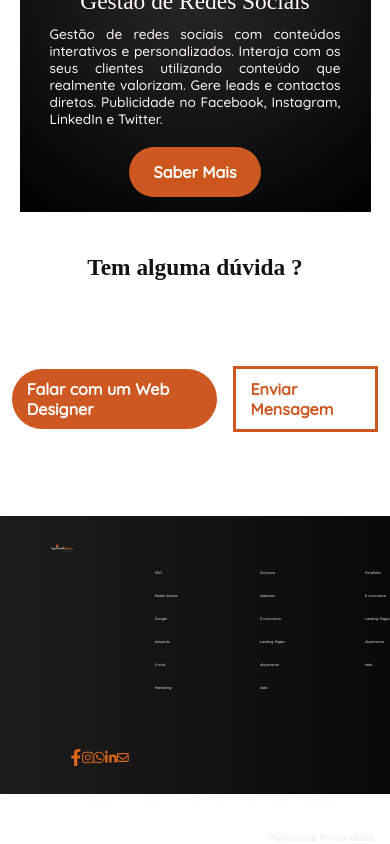
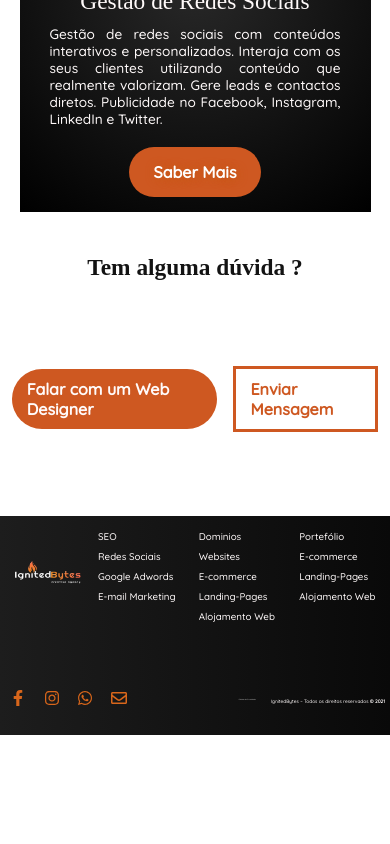
Before and after one commit to Stritle/iBytesSite, a React (Create React App) app: page / in a window 390 px wide. Shown: the part 5184-6028 px from the top of the page. After the commit the page ends 5919 px from the top, so only its background shows below. Built offline with nearby package versions, Linux system fonts and the light colour scheme; a web font is replaced by a local one.

Commit message:
first commit

```diff
--- a/src/App.css
+++ b/src/App.css
@@ -173,37 +173,75 @@ h1 {
   color: snow;
 }
 
-.content-links a {
+.content-links .container-content-links {
+  width: 100%;
+  margin-left: 50px;
+  margin-top: 20px;
+}
+
+.content-links .container-content-links a {
   text-decoration: none;
   color: snow;
   -webkit-transition: 0.7s;
   transition: 0.7s;
 }
 
-.content-links a:hover {
+.content-links .container-content-links a:hover {
   opacity: 0.5;
-}
-
-.content-links .container-content-links {
-  width: 100%;
-  margin-left: 50px;
-  margin-top: 20px;
-}
-
-.content-links .container-content-links p {
-  font-size: 1vw;
-  line-height: 17px;
 }
 
 .content-links .container-content-links-1 {
   width: 100%;
   margin-left: 80px;
-  margin-top: 5vh;
+  margin-top: 8vh;
 }
 
 .content-links .container-content-links-1 a {
   font-size: 0.9vw;
-  line-height: 17px;
+  text-decoration: none;
+}
+
+@media (max-width: 850px) {
+  .content-links {
+    margin-top: 1vh;
+    height: 18vh;
+    width: 100%;
+    background: #1d1d1d;
+    background: -webkit-gradient(linear, left top, right top, from(#1d1d1d), to(#090909));
+    background: linear-gradient(90deg, #1d1d1d 0%, #090909 100%);
+    color: snow;
+    display: -webkit-box;
+    display: -ms-flexbox;
+    display: flex;
+    -webkit-box-pack: justify;
+        -ms-flex-pack: justify;
+            justify-content: space-between;
+  }
+  .content-links .container-content-links {
+    width: 25%;
+    margin-left: 10px;
+    margin-top: 0px;
+  }
+  .content-links .container-content-links a img {
+    text-decoration: none;
+    width: 20vw;
+    -webkit-transition: 0.7s;
+    transition: 0.7s;
+    margin-top: 5vh;
+  }
+  .content-links .container-content-links a img:hover {
+    opacity: 0.5;
+  }
+  .content-links .container-content-links-1 {
+    width: 100%;
+    margin-left: 10px;
+    margin-top: 1vh;
+  }
+  .content-links .container-content-links-1 a {
+    font-size: 2.5vw;
+    line-height: 5px;
+    text-decoration: none;
+  }
 }
 
 .instagram-content {
@@ -346,7 +384,6 @@ h1 {
   float: left;
   width: 100%;
   height: 8vh;
-  color: #d8661b;
   background: #1d1d1d;
   background: -webkit-gradient(linear, left top, right top, from(#1d1d1d), to(#090909));
   background: linear-gradient(90deg, #1d1d1d 0%, #090909 100%);
@@ -361,9 +398,13 @@ h1 {
           justify-content: space-between;
   float: left;
   width: 15%;
-  font-size: 17px;
   margin-left: 70px;
   margin-top: 22px;
+}
+
+.footer .socialMediaIcons a {
+  color: #d8661b;
+  font-size: 1.5rem;
 }
 
 .footer .footer-links {
@@ -395,6 +436,54 @@ h1 {
 .footer .footer-text img {
   margin-top: 10px;
   width: 100px;
+}
+
+@media (max-width: 850px) {
+  .footer {
+    float: left;
+    width: 100%;
+    height: 8vh;
+    color: #d8661b;
+    background: #1d1d1d;
+    background: -webkit-gradient(linear, left top, right top, from(#1d1d1d), to(#090909));
+    background: linear-gradient(90deg, #1d1d1d 0%, #090909 100%);
+  }
+  .footer .socialMediaIcons {
+    display: -webkit-box;
+    display: -ms-flexbox;
+    display: flex;
+    -webkit-box-pack: justify;
+        -ms-flex-pack: justify;
+            justify-content: space-between;
+    width: 30%;
+    margin-left: 10px;
+  }
+  .footer .socialMediaIcons a {
+    font-size: 1rem;
+    color: #d8661b;
+  }
+  .footer .footer-links {
+    margin-top: 30px;
+    margin-right: 15px;
+    float: right;
+    font-size: 0.1rem;
+  }
+  .footer .footer-links a {
+    color: #ebebeb;
+    text-decoration: none;
+  }
+  .footer .footer-text {
+    display: -webkit-box;
+    display: -ms-flexbox;
+    display: flex;
+    margin-top: 5px;
+    margin-right: 5px;
+    float: right;
+    font-size: 0.3rem;
+  }
+  .footer .footer-text p {
+    color: snow;
+  }
 }
 
 .contentServiçosComponent {
--- a/src/components/ContentLinks.jsx
+++ b/src/components/ContentLinks.jsx
@@ -8,13 +8,12 @@ export default class ContentLinks extends Component {
             <div className="content-links">
 
                 <div className="container-content-links">
-                    <Link to="#"><img src={logo} alt="IgnitedBytes" width="100%" ></img></Link><br></br><br></br>
+                    <Link to="#"><img src={logo} alt="IgnitedBytes" width="100%" ></img></Link>
                     {/* <p>Telefone:+351 934 425 911</p>
                     <p>E-mail: info@ignitedbytes.pt</p>
                     <p>Largo Doutor Henrique Botelho Filho,<br></br>
                     3c 2ºEsquerdo<br></br>
                      5000-665 Vila Real - Portugal</p> */}
-
                 </div>
                 <div className="container-content-links-1">
                     <a href="#ancora-marketing">SEO</a><br></br>
--- a/src/components/Footer.jsx
+++ b/src/components/Footer.jsx
@@ -12,11 +12,10 @@ export default class Footer extends Component {
         return (
             <div className="footer">
                 <div className="socialMediaIcons">
-                    <FaFacebookF />
-                    <FaInstagram />
-                    < FaWhatsapp />
-                    < FaLinkedinIn />
-                    < FaRegEnvelope />
+                    <a href="https://www.facebook.com/ignitedbytes"><FaFacebookF /></a>
+                    <a href="https://www.instagram.com/ignitedbytes/?hl=pt"><FaInstagram /></a>
+                    <a href="https://wa.me/351934425911" ><FaWhatsapp /></a>
+                    <a href="mailto:ignitedbytes@gmail.com?subject=Hello%20again"><FaRegEnvelope /></a>
                 </div>
 
                 <div className="footer-text">
--- a/src/styles/_contentLinks.scss
+++ b/src/styles/_contentLinks.scss
@@ -6,30 +6,71 @@
     background: linear-gradient(90deg, rgba(29,29,29,1) 0%, rgba(9,9,9,1) 100%);
     display: flex;
     color: snow;
-    a {
-        text-decoration: none;
-        color: snow;
-        transition: 0.7s;
-        &:hover {
-            opacity: 0.5;
-        }
-    }
     .container-content-links {
         width: 100%;
         margin-left: 50px;
         margin-top: 20px;
-        p {
-            font-size: 1vw;
-            line-height: 17px;
+        a {
+            text-decoration: none;
+            color: snow;
+            transition: 0.7s;
+            &:hover {
+                opacity: 0.5;
+            }
         }
     }
     .container-content-links-1 {
-        width: 100%;
+         width: 100%;
         margin-left: 80px;
-        margin-top: 5vh;
+        margin-top: 8vh;
         a {
             font-size: 0.9vw;
-            line-height: 17px;
+            text-decoration: none;
         }
     }
 }
+
+//------------SmartPhone
+@media (max-width:850px){
+
+    .content-links {
+        margin-top: 1vh;
+        height: 18vh;
+        width: 100%;
+        background: rgb(29,29,29);
+        background: linear-gradient(90deg, rgba(29,29,29,1) 0%, rgba(9,9,9,1) 100%);
+        color: snow;
+        display: flex;
+        justify-content: space-between;
+        .container-content-links {
+            width: 25%;
+            margin-left:10px;
+            margin-top: 0px;
+            a{
+
+                img {
+                    text-decoration: none;
+                    width: 20vw;
+                    transition: 0.7s;
+                    margin-top: 5vh;
+                    &:hover {
+                        opacity: 0.5;
+                    }
+                }
+            }
+
+        }
+        .container-content-links-1 {
+            width:100%;
+            margin-left: 10px;
+            margin-top: 1vh;
+            a {
+                font-size: 2.5vw;
+                line-height: 5px;
+                text-decoration: none;
+            }
+        }
+
+    }
+
+}
--- a/src/styles/_footer.scss
+++ b/src/styles/_footer.scss
@@ -2,17 +2,18 @@
     float: left;
     width: 100%;
     height: 8vh;
-    color: #d8661b;
-    background: rgb(29,29,29);
-    background: linear-gradient(90deg, rgba(29,29,29,1) 0%, rgba(9,9,9,1) 100%);
+     background: rgb(29,29,29);
+     background: linear-gradient(90deg, rgba(29,29,29,1) 0%, rgba(9,9,9,1) 100%);
     .socialMediaIcons {
         display: flex;
         justify-content: space-between;
         float: left;
         width: 15%;
-        font-size: 17px;
         margin-left: 70px;
         margin-top: 22px;
+        a{    color: #d8661b;
+            font-size: 1.5rem;
+        }
     }
     .footer-links {
         margin-top: 25px;
@@ -39,3 +40,48 @@
         }
     }
 }
+//------------SmartPhone
+@media (max-width:850px){
+
+    .footer {
+        float: left;
+        width: 100%;
+        height: 8vh;
+        color: #d8661b;
+ background: rgb(29,29,29);
+background: linear-gradient(90deg, rgba(29,29,29,1) 0%, rgba(9,9,9,1) 100%);
+        .socialMediaIcons {
+            display: flex;
+            justify-content: space-between;
+            width: 30%;
+            margin-left: 10px;
+            a{
+                font-size: 1rem;
+                color: #d8661b;
+            }
+        }
+        .footer-links {
+            margin-top: 30px;
+            margin-right: 15px;
+            float: right;
+            font-size: 0.1rem;
+            a {
+                color: #ebebeb;
+                text-decoration: none;
+            }
+        }
+        .footer-text {
+            display: flex;
+            margin-top: 5px;
+            margin-right: 5px;
+            float: right;
+            font-size: 0.3rem;
+            p {
+                color: snow;
+            }
+
+        }
+    }
+
+
+}
```
Also changed, not shown: 1 other file (tests, documents, lock files or other folders).
